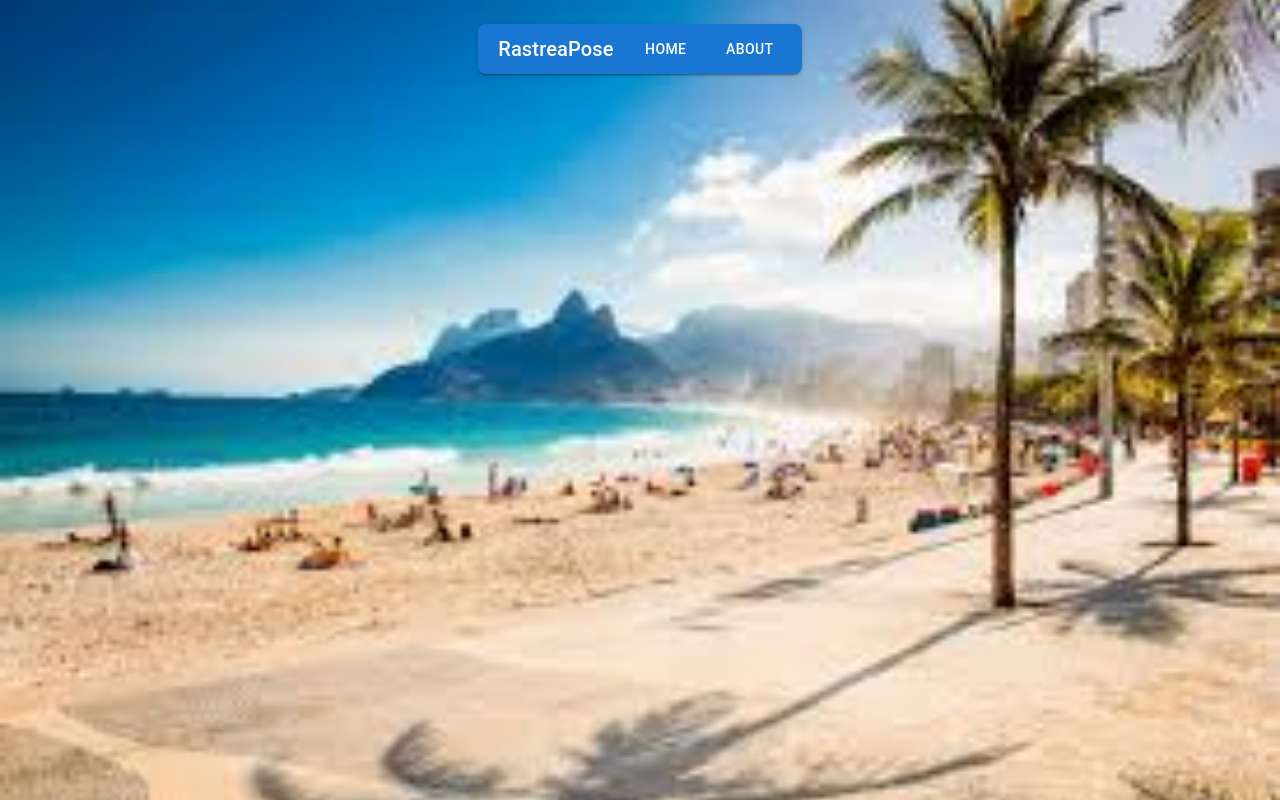
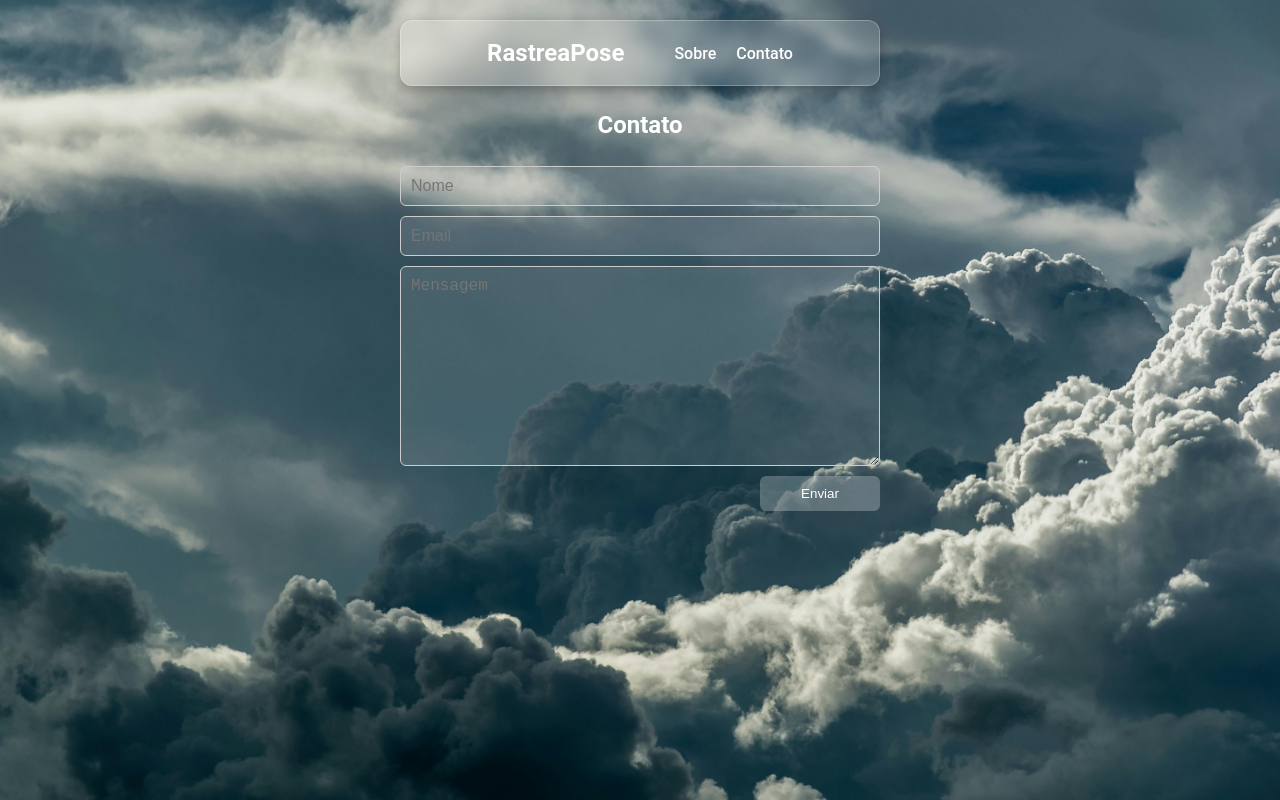
Before and after one commit to MATHEUSXDOK/RastreaPose, a React (Vite) app: page /contato in a window 1280 px wide. Built offline with nearby package versions, Linux system fonts and the light colour scheme; no server answers.

Commit message:
Atualização do layout e paginas: Home, Sobre, Contato, global.css e App.tsx

```diff
--- a/src/App.tsx
+++ b/src/App.tsx
@@ -1,36 +1,51 @@
 import React from "react";
 import { BrowserRouter as Router, Routes, Route, Link } from "react-router-dom";
 import Home from "./pages/Home";
-import About from "./pages/About";
-import { AppBar, Toolbar, Typography, Button, Box } from "@mui/material";
+import Sobre from "./pages/Sobre";
+import Contato from "./pages/Contato";
+
+import AppBar from "@mui/material/AppBar";
+import Toolbar from "@mui/material/Toolbar";
+
+import "./styles/global.css";
 
 const App: React.FC = () => {
   return (
     <Router>
-      <Box display="flex" justifyContent="center" mt={3}>
-        <AppBar position="static" color="primary" elevation={2} style={{ width: "fit-content", borderRadius: "8px" }}>
-          <Toolbar style={{ justifyContent: "center", padding: "0 20px", minHeight: 50 }}>
-            <Box display="flex" gap="20px" alignItems="center">
-              <Typography variant="h6" component={Link} to="/" style={{ color: "white", textDecoration: "none" }}>
-                RastreaPose
-              </Typography>
-              <Button color="inherit" component={Link} to="/">
-                Home
-              </Button>
-              <Button color="inherit" component={Link} to="/about">
-                About
-              </Button>
-            </Box>
+      {/* Barra de menu centralizada */}
+      <div className="menuContainer">
+        <AppBar
+          position="static"
+          color="transparent"
+          elevation={0}
+          sx={{
+            borderRadius: "12px",
+            width: "480px",
+            padding: "0 25px",
+            backgroundColor: "rgba(255,255,255,0.15)",
+            backdropFilter: "blur(6px)",
+            border: "1px solid rgba(255,255,255,0.25)",
+            boxShadow: "0 4px 12px rgba(0,0,0,0.3)"
+          }}
+        >
+          <Toolbar sx={{ display: "flex", justifyContent: "center", gap: "30px", minHeight: "55px" }}>
+            <Link to="/" className="appTitle">RastreaPose</Link>
+            <div className="navLinks">
+              <Link to="/sobre">Sobre</Link>
+              <Link to="/contato">Contato</Link>
+            </div>
           </Toolbar>
         </AppBar>
-      </Box>
+      </div>
 
-      <Box display="flex" justifyContent="center" mt={5}>
+      {/* Conteúdo centralizado */}
+      <div className="pageWrapper">
         <Routes>
           <Route path="/" element={<Home />} />
-          <Route path="/about" element={<About />} />
+          <Route path="/sobre" element={<Sobre />} />
+          <Route path="/contato" element={<Contato />} />
         </Routes>
-      </Box>
+      </div>
     </Router>
   );
 };
--- a/src/components/WeatherCard.tsx
+++ b/src/components/WeatherCard.tsx
@@ -6,17 +6,17 @@ interface WeatherCardProps {
   city: string;
   temp: number;
   description: string;
-  humiditty: number;
+  humidity: number;
 }
 
-const WeatherCard: React.FC<WeatherCardProps> = ({ city, temp, description, humiditty }) => {
+const WeatherCard: React.FC<WeatherCardProps> = ({ city, temp, description, humidity }) => {
   return (
     <Card className="weather-card">
       <CardContent>
         <Typography className="city">{city}</Typography>
         <Typography className="temp">{temp}°C</Typography>
         <Typography className="description">{description}</Typography>
-        <Typography className="humidity">{humiditty}💧</Typography>
+        <Typography className="humidity">{humidity}💧</Typography>
       </CardContent>
     </Card>
   );
--- /dev/null
+++ b/src/pages/Contato.tsx
@@ -0,0 +1,50 @@
+import React, { useState } from "react";
+
+const Contato: React.FC = () => {
+  const [nome, setNome] = useState("");
+  const [email, setEmail] = useState("");
+  const [mensagem, setMensagem] = useState("");
+  const [sucesso, setSucesso] = useState(false);
+
+  const handleSubmit = (e: React.FormEvent) => {
+    e.preventDefault();
+    setSucesso(true);
+    setNome("");
+    setEmail("");
+    setMensagem("");
+  };
+
+  return (
+    <div className="pageContainer contatoContainer">
+      <h2>Contato</h2>
+
+      {sucesso && <p className="success-message">Mensagem enviada com sucesso!</p>}
+
+      <form className="contact-form" onSubmit={handleSubmit}>
+        <input
+          type="text"
+          placeholder="Nome"
+          value={nome}
+          onChange={(e) => setNome(e.target.value)}
+          required
+        />
+        <input
+          type="email"
+          placeholder="Email"
+          value={email}
+          onChange={(e) => setEmail(e.target.value)}
+          required
+        />
+        <textarea
+          placeholder="Mensagem"
+          value={mensagem}
+          onChange={(e) => setMensagem(e.target.value)}
+          required
+        />
+        <button type="submit">Enviar</button>
+      </form>
+    </div>
+  );
+};
+
+export default Contato;
--- a/src/pages/About.tsx
+++ b/src/pages/Sobre.tsx
@@ -1,20 +1,20 @@
 import React from "react";
-import { Typography } from "@mui/material";
 
-const About: React.FC = () => {
+const Sobre: React.FC = () => {
   return (
-    <div className="pageContainer">
-      <Typography paragraph>
+    <div className="sobreContainer">
+      <h2>RastreaPose</h2>
+      <p>
         RastreaPose é um aplicativo web desenvolvido para consultar o clima de qualquer cidade ao redor do mundo de forma rápida e prática. Ele utiliza a API do OpenWeatherMap para fornecer informações precisas sobre temperatura e condições do céu.
-      </Typography>
-      <Typography paragraph>
+      </p>
+      <p>
         O objetivo do RastreaPose é oferecer uma ferramenta simples e intuitiva, ideal para quem deseja acompanhar o clima na sua cidade ou em qualquer outro lugar.
-      </Typography>
-      <Typography paragraph>
+      </p>
+      <p>
         RastreaPose também serve como um projeto de aprendizado, permitindo explorar conceitos de React, TypeScript, consumo de APIs externas e boas práticas de desenvolvimento frontend.
-      </Typography>
+      </p>
     </div>
   );
 };
 
-export default About;
+export default Sobre;
--- a/src/styles/global.css
+++ b/src/styles/global.css
@@ -1,51 +1,115 @@
-/* -------------------- AppBar -------------------- */
-.appbar {
-  width: fit-content;
-  border-radius: 8px;
-  margin: 20px auto 0 auto;
-  padding: 0 20px;
+/* -------------------- Global -------------------- */
+body {
+  margin: 0;
+  padding: 0;
+  font-family: 'Roboto', sans-serif;
+  background-image: url('/public/background.jpg');
+  background-size: cover;
+  background-position: center;
+  background-repeat: no-repeat;
+  background-attachment: fixed;
+  color: #fff;
 }
 
-.toolbarContent {
-  display: flex;
-  gap: 20px;
-  align-items: center;
-  justify-content: center;
-  min-height: 50px;
-}
-
-.navLink {
-  color: white;
-  text-decoration: none;
-}
-
-.navLink:hover {
-  text-decoration: underline;
-}
-
-/* -------------------- Pages (Home, About) -------------------- */
+/* -------------------- Container padrão -------------------- */
 .pageContainer {
+  width: 480px;
+  margin: 20px auto;
   display: flex;
   flex-direction: column;
   align-items: center;
-  width: 500px;
-  margin: 10px auto 0 auto;
+  gap: 15px;
 }
 
-.pageContainer p {
-  margin-top: 10px;
+.searchBox,
+.history,
+.weather-card {
+  width: 100%;
+  padding: 12px;
+  border-radius: 8px;
+  background: rgba(255, 255, 255, 0.12);
+  box-sizing: border-box;
+}
+
+/* -------------------- Container do WeatherCard/Loader -------------------- */
+.weatherContainer {
+  width: 100%;
+  min-height: 150px;
+  display: flex;
+  justify-content: center;
+  align-items: center;
+  margin-top: 20px;
+}
+
+/* -------------------- Barra Superior -------------------- */
+.menuContainer {
+  display: flex;
+  justify-content: center;
+  margin-top: 20px;
+}
+
+.appTitle {
+  text-decoration: none;
+  color: #fff;
+  font-size: 1.5rem;
+  font-weight: bold;
+}
+
+.navLinks {
+  display: flex;
+  gap: 20px;
+  margin-left: 20px;
+}
+
+.navLinks a {
+  text-decoration: none;
+  color: #fff;
+  font-weight: 500;
+  transition: color 0.3s, transform 0.2s;
+}
+
+.navLinks a:hover {
+  color: #ffffff;
+  transform: scale(1.05);
+}
+
+/* -------------------- Caixa de Pesquisa -------------------- */
+.searchBox {
+  display: flex;
+  gap: 10px;
+  width: 100%;
+  margin-bottom: 12px;
+}
+
+.searchBox input {
+  flex: 1;
+  padding: 10px 12px;
+  border-radius: 6px;
+  border: 1px solid #ccc;
   font-size: 1rem;
-  text-align: justify;
+  box-sizing: border-box;
+}
+
+.searchBox button {
+  width: 120px;
+  padding: 10px;
+  border-radius: 6px;
+  border: none;
+  background-color: rgba(255,255,255,0.25);
+  color: #fff;
+  cursor: pointer;
+  font-size: 1rem;
+  box-sizing: border-box;
 }
 
 /* -------------------- WeatherCard -------------------- */
 .weather-card {
-  min-width: 250px;
+  width: 100%;
   padding: 20px;
   text-align: center;
-  background-color: #ffffff;
+  background-color: rgba(0,0,0,0.5);
   border-radius: 12px;
-  box-shadow: 0 4px 12px rgba(0, 0, 0, 0.1);
+  box-shadow: 0 4px 12px rgba(0,0,0,0.3);
   margin-top: 20px;
 }
 
@@ -68,43 +132,106 @@
 .weather-card .humidity {
   margin-top: 6px;
   font-size: 1rem;
-  color: #555;
+  color: #fff;
 }
 
-body {
-  background-image: url('/public/praia.jpg');
-  background-size: cover;
-  background-position: center;
-  background-repeat: no-repeat;
-  background-attachment: fixed;
-}
-
+/* -------------------- Histórico -------------------- */
 .history {
   margin-top: 20px;
-  background: rgba(255, 255, 255, 0.2);
+  background: rgba(255, 255, 255, 0.12);
   padding: 10px 15px;
   border-radius: 10px;
   backdrop-filter: blur(5px);
-}
-
-.history h3 {
-  margin-bottom: 10px;
-}
-
-.history ul {
-  list-style: none;
-  padding: 0;
+  display: flex;
+  flex-direction: column;
+  gap: 5px;
+  width: 100%;
 }
 
 .history button {
-  background: rgba(255, 255, 255, 0.3);
+  background: rgba(255, 255, 255, 0.12);
   border: none;
   padding: 6px 10px;
   border-radius: 6px;
   cursor: pointer;
-  margin-bottom: 5px;
+  color: #ffffff;
 }
 
 .history button:hover {
-  background: rgba(255, 255, 255, 0.5);
+  background: rgba(255, 255, 255, 0.12);
 }
+
+/* -------------------- Mensagem de Erro -------------------- */
+.error-message {
+  color: #ff5555;
+  margin-top: 10px;
+  text-align: center;
+}
+
+/* -------------------- Página Sobre -------------------- */
+.sobreContainer {
+  width: 480px;
+  margin: 10px auto;
+  padding: 15px;
+  text-align: justify;
+  line-height: 1.6;
+  font-size: 1rem;
+  color: #fff;
+}
+
+.sobreContainer h2 {
+  margin-top: 0;
+  margin-bottom: 15px;
+  text-align: center;
+}
+
+/* -------------------- Página Contato -------------------- */
+.contatoContainer {
+  width: 480px;
+  margin: 10px auto;
+  padding: 15px;
+  display: flex;
+  flex-direction: column;
+  color: #fff;
+}
+
+.contatoContainer h2 {
+  margin-top: 0;
+  margin-bottom: 12px;
+  text-align: center;
+}
+
+.contact-form {
+  width: 480px;
+  display: flex;
+  flex-direction: column;
+  gap: 10px;
+}
+
+.contatoContainer input,
+.contatoContainer textarea {
+  width: 100%;
+  padding: 10px;
+  border-radius: 6px;
+  border: 1px solid #ccc;
+  box-sizing: border-box;
+  background: rgba(255, 255, 255, 0.12);
+  color: #fff;
+  font-size: 1rem;
+}
+
+.contatoContainer textarea {
+  resize: vertical;
+  min-height: 200px;
+}
+
+.contatoContainer button {
+  align-self: flex-end;
+  width: 120px;
+  padding: 10px;
+  border-radius: 6px;
+  border: none;
+  background-color: rgba(255,255,255,0.25);
+  color: #fff;
+  cursor: pointer;
+}
```
Also changed, not shown: src/pages/Home.tsx (+27 -33 lines), public/background.jpg (added).
